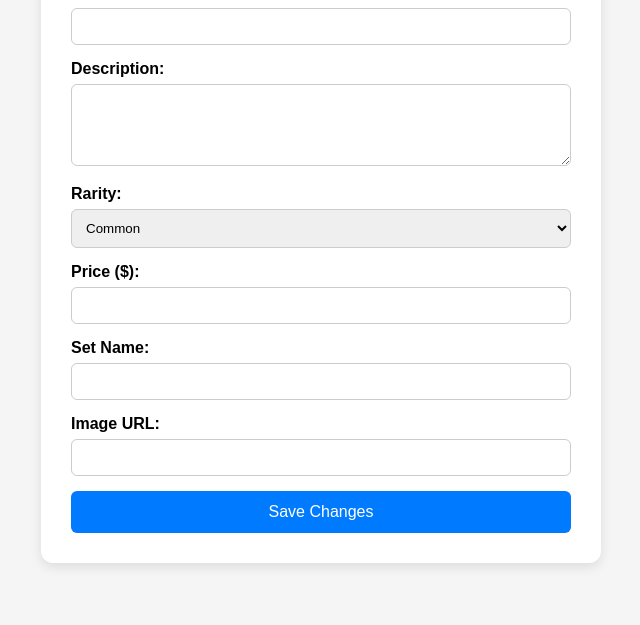
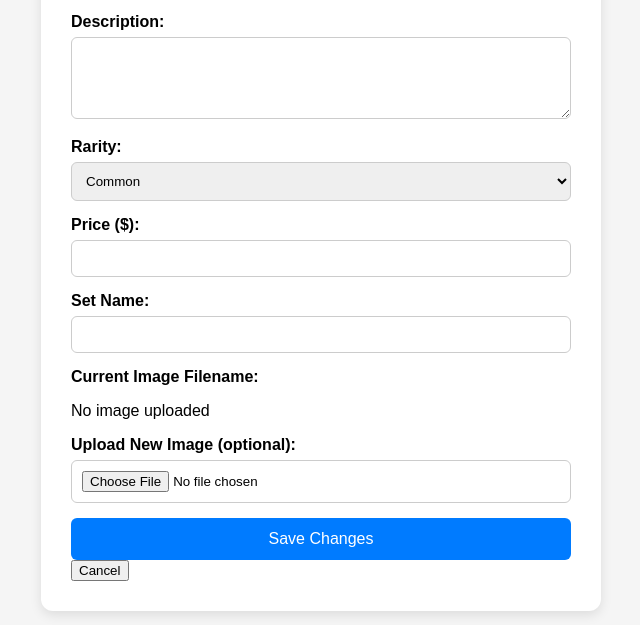
Before and after one commit to darbster145/INFO4410, a Flask app: template templates/edit_form.html in a window 1280 px wide. Shown: the part 175-800 px from the top of the page, without its empty margins (319-959 px from the left). Run offline with Flask 3, Linux system fonts and the light colour scheme; the template is opened without the code that fills it, so the values that code supplies are empty.

Commit message:
Card edits support image preview and update

```diff
--- a/app.py
+++ b/app.py
@@ -78,9 +78,39 @@ def edit_card_route(card_id):
         flash('Card not found.', 'error')
         return redirect(url_for('edit_card_list_route'))
 
+    # Extract current image filename from URL for display
+    current_img_url = card.get('img_url', '')
+    current_img_filename = ''
+    if current_img_url:
+        # Assuming URL format ends with the filename
+        current_img_filename = current_img_url.split('/')[-1]
+
     if request.method == 'POST':
         if 'cancel' in request.form:
             return redirect(url_for('edit_card_list_route'))
+
+        # Handle new image upload
+        image = request.files.get('image')
+        new_img_url = current_img_url  # default keep old image url
+
+        if image and image.filename != '':
+            original_filename = secure_filename(image.filename)
+            ext = original_filename.rsplit('.', 1)[-1] if '.' in original_filename else ''
+            unique_filename = f"{uuid.uuid4()}.{ext}" if ext else str(uuid.uuid4())
+            path_on_storage = unique_filename
+
+            file_bytes = image.read()
+
+            try:
+                supabase.storage.from_(STORAGE_BUCKET).upload(
+                    path_on_storage,
+                    file_bytes,
+                    {"content-type": image.content_type}
+                )
+                new_img_url = f"{SUPABASE_URL}/storage/v1/object/public/{STORAGE_BUCKET}/{path_on_storage}"
+            except Exception as e:
+                flash(f"Image upload failed: {e}", "error")
+                return redirect(url_for('edit_card_route', card_id=card_id))
 
         updated_card = {
             'card_name': request.form['card_name'],
@@ -88,7 +118,7 @@ def edit_card_route(card_id):
             'rarity': request.form['rarity'],
             'card_price': float(request.form['card_price']),
             'set_name': request.form['set_name'],
-            'img_url': request.form['img_url']  # Assuming this is still a manual field
+            'img_url': new_img_url
         }
 
         update_response = supabase.table('cards').update(updated_card).eq('card_id', card_id).execute()
@@ -100,7 +130,7 @@ def edit_card_route(card_id):
 
         return redirect(url_for('edit_card_list_route'))
 
-    return render_template('edit_form.html', card=card)
+    return render_template('edit_form.html', card=card, current_img_filename=current_img_filename)
 
 
 @app.route('/')
--- a/templates/edit_form.html
+++ b/templates/edit_form.html
@@ -19,7 +19,7 @@
       {% endif %}
     {% endwith %}
 
-    <form method="POST">
+    <form method="POST" enctype="multipart/form-data">
       <label for="card_name">Card Name:</label>
       <input type="text" id="card_name" name="card_name" value="{{ card.card_name }}" required>
 
@@ -42,10 +42,18 @@
       <label for="set_name">Set Name:</label>
       <input type="text" id="set_name" name="set_name" value="{{ card.set_name }}">
 
-      <label for="img_url">Image URL:</label>
-      <input type="text" id="img_url" name="img_url" value="{{ card.img_url }}">
+      <label>Current Image Filename:</label>
+      <p>{{ current_img_filename if current_img_filename else "No image uploaded" }}</p>
+
+      {% if card.img_url %}
+        <img src="{{ card.img_url }}" alt="Card Image" style="max-width:200px; margin-bottom: 1em;">
+      {% endif %}
+
+      <label for="image">Upload New Image (optional):</label>
+      <input type="file" id="image" name="image" accept="image/*">
 
       <input type="submit" value="Save Changes">
+      <button type="submit" name="cancel" value="cancel">Cancel</button>
     </form>
   </div>
 </body>
```
